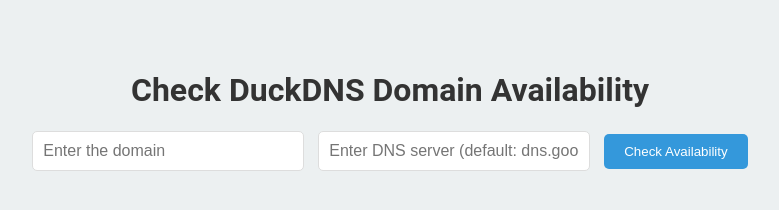
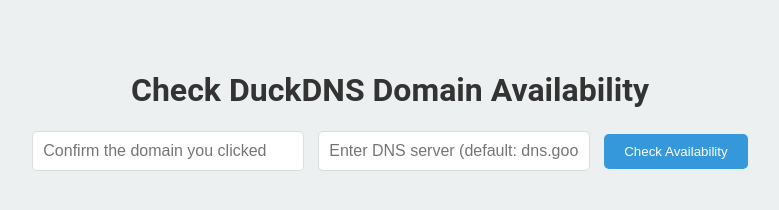
Before and after one commit to electric-otter/connectblock, a plain HTML site: page check.html in a window 1280 px wide. Shown: the whole page, without its empty margins (250-1029 px from the left). Drawn offline with Linux system fonts and the light colour scheme.

Commit message:
Update check.html

```diff
--- a/check.html
+++ b/check.html
@@ -109,7 +109,7 @@
 
 <h1>Check DuckDNS Domain Availability</h1>
 <div class="search-container">
-    <input type="text" id="domain-input" placeholder="Enter the domain">
+    <input type="text" id="domain-input" placeholder="Confirm the domain you clicked">
     <input type="text" id="dns-input" placeholder="Enter DNS server (default: dns.google)">
     <button onclick="checkDomain()">Check Availability</button>
 </div>
```
